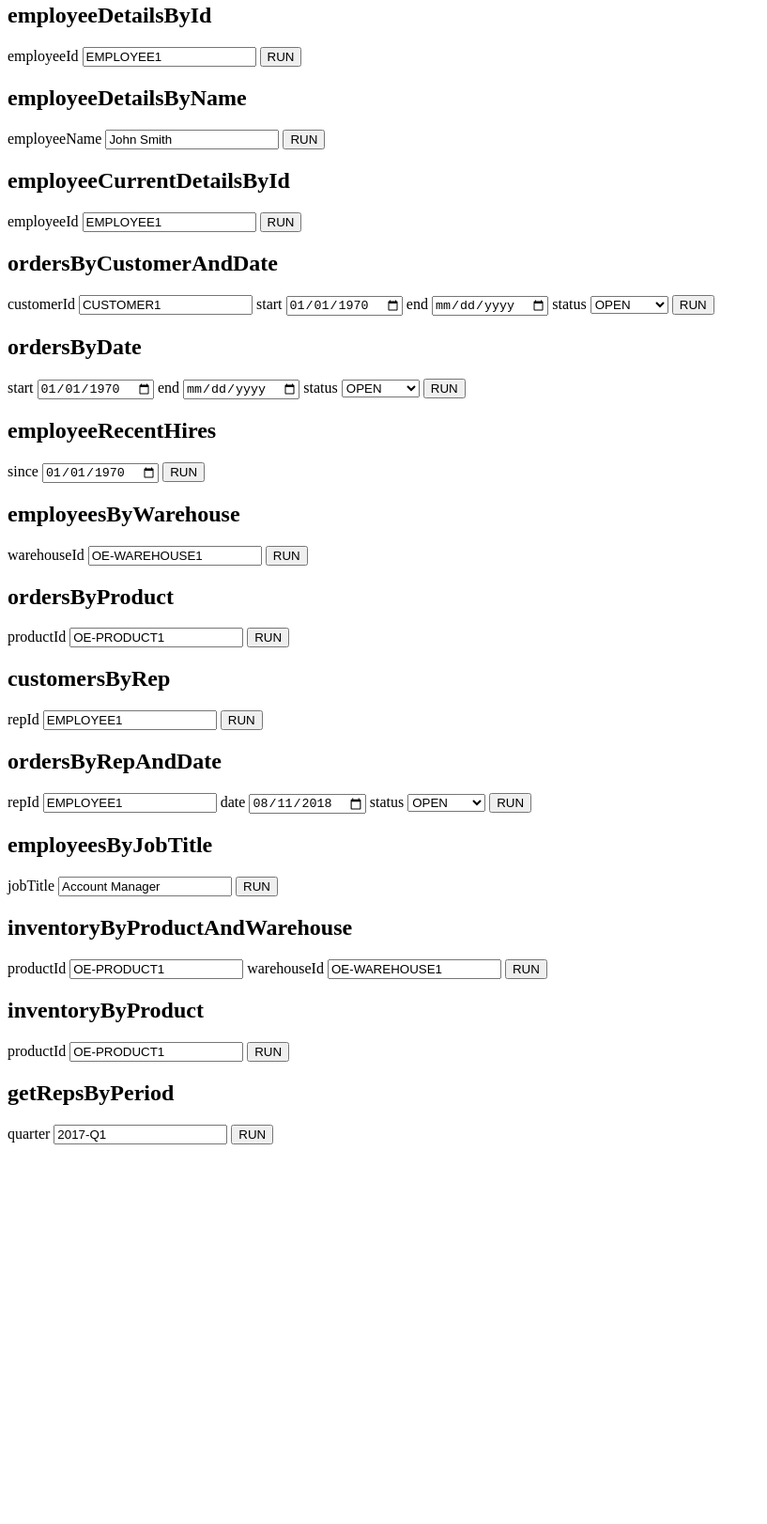
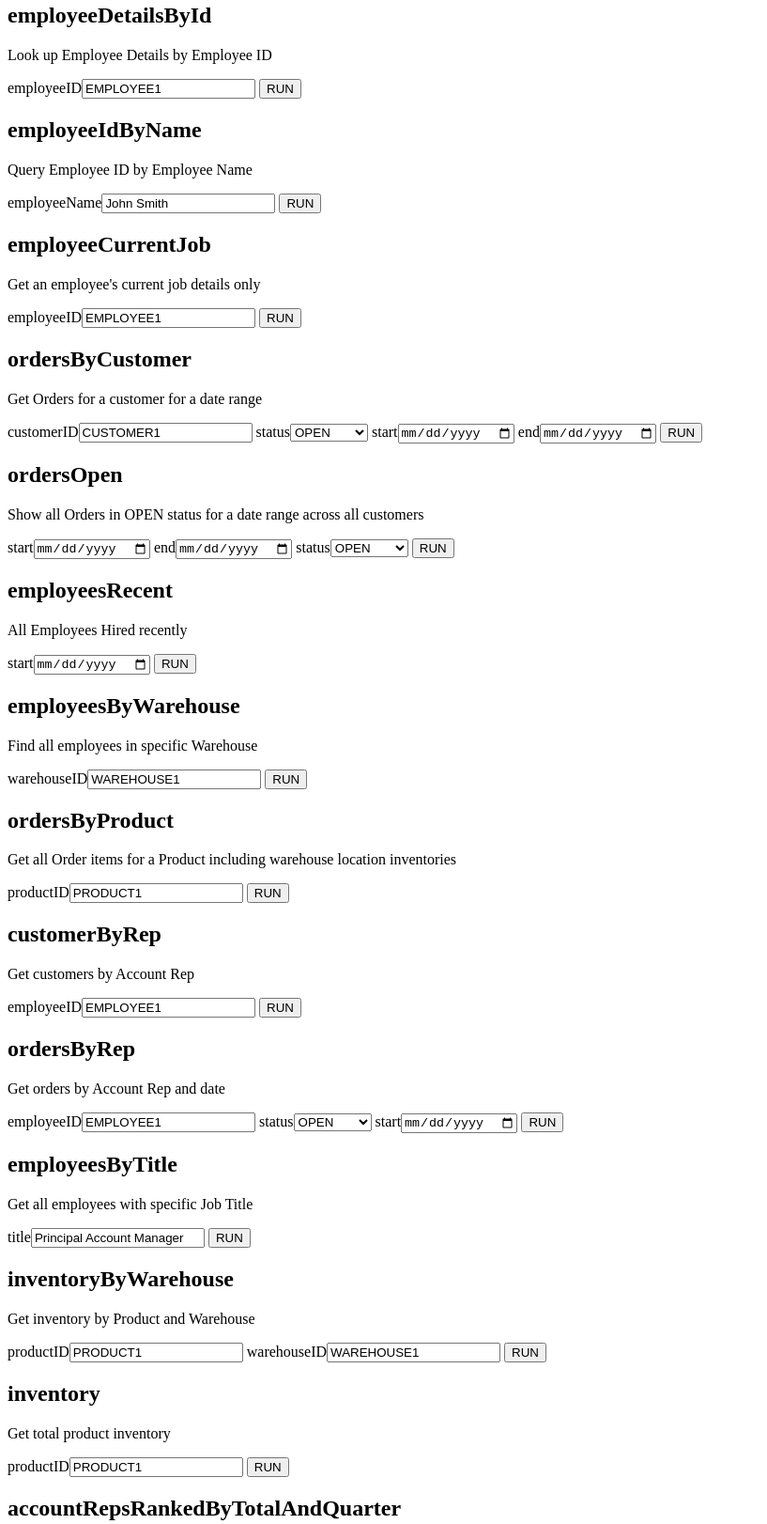
Before and after one commit to konsumer/arc-example, a website: page src/http/get-index/body.html in a window 1280 px wide. Shown: the part 135-1757 px from the top of the page at 94% size, without its empty margins (0-817 px from the left). Before the commit the page ends 1369 px from the top, so only its background shows below. Drawn offline with Linux system fonts and the light colour scheme.

Commit message:
generate form

```diff
--- a/package.json
+++ b/package.json
@@ -17,6 +17,6 @@
     "jest": "^25.1.0"
   },
   "dependencies": {
-    "@architect/functions": "^3.4.15-RC.0"
+    "@architect/functions": "^3.5.0"
   }
 }
--- a/src/http/get-index/body.html
+++ b/src/http/get-index/body.html
@@ -4,128 +4,121 @@
 <p>This is a really simplistic example frontend to show off the API we setup.</p>
 <p>They are pre-filled with example-values that should return records.</p>
 
+<form method="POST"><input type="hidden" name="call" value="employeeDetailsById" />
   <h2>employeeDetailsById</h2>
-<form method="POST"><input type="hidden" name="call" value="employeeDetailsById" />
-<label for="employeeId">employeeId</label>
-<input type="text" name="employeeId" value="EMPLOYEE1" />
+  <p>Look up Employee Details by Employee ID</p>
+  <label for="employeeID">employeeID</label><input type="text" name="employeeID" value="EMPLOYEE1" />
   <button type="submit">RUN</button>
 </form>
 
-<h2>employeeDetailsByName</h2>
-<form method="POST"><input type="hidden" name="call" value="employeeDetailsByName" />
-<label for="employeeName">employeeName</label>
-<input type="text" name="employeeName" value="John Smith" />
+
+<form method="POST"><input type="hidden" name="call" value="employeeIdByName" />
+  <h2>employeeIdByName</h2>
+  <p>Query Employee ID by Employee Name</p>
+  <label for="employeeName">employeeName</label><input type="text" name="employeeName" value="John Smith" />
   <button type="submit">RUN</button>
 </form>
 
-<h2>employeeCurrentDetailsById</h2>
-<form method="POST"><input type="hidden" name="call" value="employeeCurrentDetailsById" />
-<label for="employeeId">employeeId</label>
-<input type="text" name="employeeId" value="EMPLOYEE1" />
+
+<form method="POST"><input type="hidden" name="call" value="employeeCurrentJob" />
+  <h2>employeeCurrentJob</h2>
+  <p>Get an employee's current job details only</p>
+  <label for="employeeID">employeeID</label><input type="text" name="employeeID" value="EMPLOYEE1" />
   <button type="submit">RUN</button>
 </form>
 
-<h2>ordersByCustomerAndDate</h2>
-<form method="POST"><input type="hidden" name="call" value="ordersByCustomerAndDate" />
-<label for="customerId">customerId</label>
-<input type="text" name="customerId" value="CUSTOMER1" />
-<label for="start">start</label>
-<input type="date" name="start" value="1970-01-01" />
-<label for="end">end</label>
-<input type="date" name="end" value="DATENOW" />
-<label for="status">status</label>
-<select name="status">
-  <option>OPEN</option>
-  <option>PENDING</option>
-  <option>CLOSED</option>
-</select>
+
+<form method="POST"><input type="hidden" name="call" value="ordersByCustomer" />
+  <h2>ordersByCustomer</h2>
+  <p>Get Orders for a customer for a date range</p>
+  <label for="customerID">customerID</label><input type="text" name="customerID" value="CUSTOMER1" />
+  <label for="status">status</label><select name="status"><option>OPEN</option><option>PENDING</option><option>CLOSED</option></select>
+  <label for="start">start</label><input type="date" name="start" value="EPOCH" />
+  <label for="end">end</label><input type="date" name="end" value="NOW" />
   <button type="submit">RUN</button>
 </form>
 
-<h2>ordersByDate</h2>
-<form method="POST"><input type="hidden" name="call" value="ordersByDate" />
-<label for="start">start</label>
-<input type="date" name="start" value="1970-01-01" />
-<label for="end">end</label>
-<input type="date" name="end" value="DATENOW" />
-<label for="status">status</label>
-<select name="status">
-  <option>OPEN</option>
-  <option>PENDING</option>
-  <option>CLOSED</option>
-</select>
+
+<form method="POST"><input type="hidden" name="call" value="ordersOpen" />
+  <h2>ordersOpen</h2>
+  <p>Show all Orders in OPEN status for a date range across all customers</p>
+  <label for="start">start</label><input type="date" name="start" value="EPOCH" />
+  <label for="end">end</label><input type="date" name="end" value="NOW" />
+  <label for="status">status</label><select name="status"><option>OPEN</option><option>PENDING</option><option>CLOSED</option></select>
   <button type="submit">RUN</button>
 </form>
 
-<h2>employeeRecentHires</h2>
-<form method="POST"><input type="hidden" name="call" value="employeeRecentHires" />
-<label for="since">since</label>
-<input type="date" name="since" value="1970-01-01" />
+
+<form method="POST"><input type="hidden" name="call" value="employeesRecent" />
+  <h2>employeesRecent</h2>
+  <p>All Employees Hired recently</p>
+  <label for="start">start</label><input type="date" name="start" value="MONTHAGO" />
   <button type="submit">RUN</button>
 </form>
 
+
+<form method="POST"><input type="hidden" name="call" value="employeesByWarehouse" />
   <h2>employeesByWarehouse</h2>
-<form method="POST"><input type="hidden" name="call" value="employeesByWarehouse" />
-<label for="warehouseId">warehouseId</label>
-<input type="text" name="warehouseId" value="OE-WAREHOUSE1" />
+  <p>Find all employees in specific Warehouse</p>
+  <label for="warehouseID">warehouseID</label><input type="text" name="warehouseID" value="WAREHOUSE1" />
   <button type="submit">RUN</button>
 </form>
 
+
+<form method="POST"><input type="hidden" name="call" value="ordersByProduct" />
   <h2>ordersByProduct</h2>
-<form method="POST"><input type="hidden" name="call" value="ordersByProduct" />
-<label for="productId">productId</label>
-<input type="text" name="productId" value="OE-PRODUCT1" />
+  <p>Get all Order items for a Product including warehouse location inventories</p>
+  <label for="productID">productID</label><input type="text" name="productID" value="PRODUCT1" />
   <button type="submit">RUN</button>
 </form>
 
-<h2>customersByRep</h2>
-<form method="POST"><input type="hidden" name="call" value="customersByRep" />
-<label for="repId">repId</label>
-<input type="text" name="repId" value="EMPLOYEE1" />
+
+<form method="POST"><input type="hidden" name="call" value="customerByRep" />
+  <h2>customerByRep</h2>
+  <p>Get customers by Account Rep</p>
+  <label for="employeeID">employeeID</label><input type="text" name="employeeID" value="EMPLOYEE1" />
   <button type="submit">RUN</button>
 </form>
 
-<h2>ordersByRepAndDate</h2>
-<form method="POST"><input type="hidden" name="call" value="ordersByRepAndDate" />
-<label for="repId">repId</label>
-<input type="text" name="repId" value="EMPLOYEE1" />
-<label for="date">date</label>
-<input type="date" name="date" value="2018-08-11" />
-<label for="status">status</label>
-<select name="status">
-  <option>OPEN</option>
-  <option>PENDING</option>
-  <option>CLOSED</option>
-</select>
+
+<form method="POST"><input type="hidden" name="call" value="ordersByRep" />
+  <h2>ordersByRep</h2>
+  <p>Get orders by Account Rep and date</p>
+  <label for="employeeID">employeeID</label><input type="text" name="employeeID" value="EMPLOYEE1" />
+  <label for="status">status</label><select name="status"><option>OPEN</option><option>PENDING</option><option>CLOSED</option></select>
+  <label for="start">start</label><input type="date" name="start" value="EPOCH" />
   <button type="submit">RUN</button>
 </form>
 
-<h2>employeesByJobTitle</h2>
-<form method="POST"><input type="hidden" name="call" value="employeesByJobTitle" />
-<label for="jobTitle">jobTitle</label>
-<input type="text" name="jobTitle" value="Account Manager" />
+
+<form method="POST"><input type="hidden" name="call" value="employeesByTitle" />
+  <h2>employeesByTitle</h2>
+  <p>Get all employees with specific Job Title</p>
+  <label for="title">title</label><input type="text" name="title" value="Principal Account Manager" />
   <button type="submit">RUN</button>
 </form>
 
-<h2>inventoryByProductAndWarehouse</h2>
-<form method="POST"><input type="hidden" name="call" value="inventoryByProductAndWarehouse" />
-<label for="productId">productId</label>
-<input type="text" name="productId" value="OE-PRODUCT1" />
-<label for="warehouseId">warehouseId</label>
-<input type="text" name="warehouseId" value="OE-WAREHOUSE1" />
+
+<form method="POST"><input type="hidden" name="call" value="inventoryByWarehouse" />
+  <h2>inventoryByWarehouse</h2>
+  <p>Get inventory by Product and Warehouse</p>
+  <label for="productID">productID</label><input type="text" name="productID" value="PRODUCT1" />
+  <label for="warehouseID">warehouseID</label><input type="text" name="warehouseID" value="WAREHOUSE1" />
   <button type="submit">RUN</button>
 </form>
 
-<h2>inventoryByProduct</h2>
-<form method="POST"><input type="hidden" name="call" value="inventoryByProduct" />
-<label for="productId">productId</label>
-<input type="text" name="productId" value="OE-PRODUCT1" />
+
+<form method="POST"><input type="hidden" name="call" value="inventory" />
+  <h2>inventory</h2>
+  <p>Get total product inventory</p>
+  <label for="productID">productID</label><input type="text" name="productID" value="PRODUCT1" />
   <button type="submit">RUN</button>
 </form>
 
-<h2>getRepsByPeriod</h2>
-<form method="POST"><input type="hidden" name="call" value="getRepsByPeriod" />
-<label for="quarter">quarter</label>
-<input type="text" name="quarter" value="2017-Q1" />
+
+<form method="POST"><input type="hidden" name="call" value="accountRepsRankedByTotalAndQuarter" />
+  <h2>accountRepsRankedByTotalAndQuarter</h2>
+  <p>Get Account Reps ranked by Order Total and Sales Period</p>
+  <label for="quarter">quarter</label><input type="text" name="quarter" value="2017-Q1" />
   <button type="submit">RUN</button>
 </form>
```
Also changed, not shown: src/api.js (+83 -4 lines), src/api.test.js (+4 -5 lines), src/tools/genforms.js (added, +31 -0 lines), src/tools/utils.js (added, +24 -0 lines), README.md, src/tools/README.md (added), 1 other file. Lines whose indentation alone changed are shown as unchanged.
